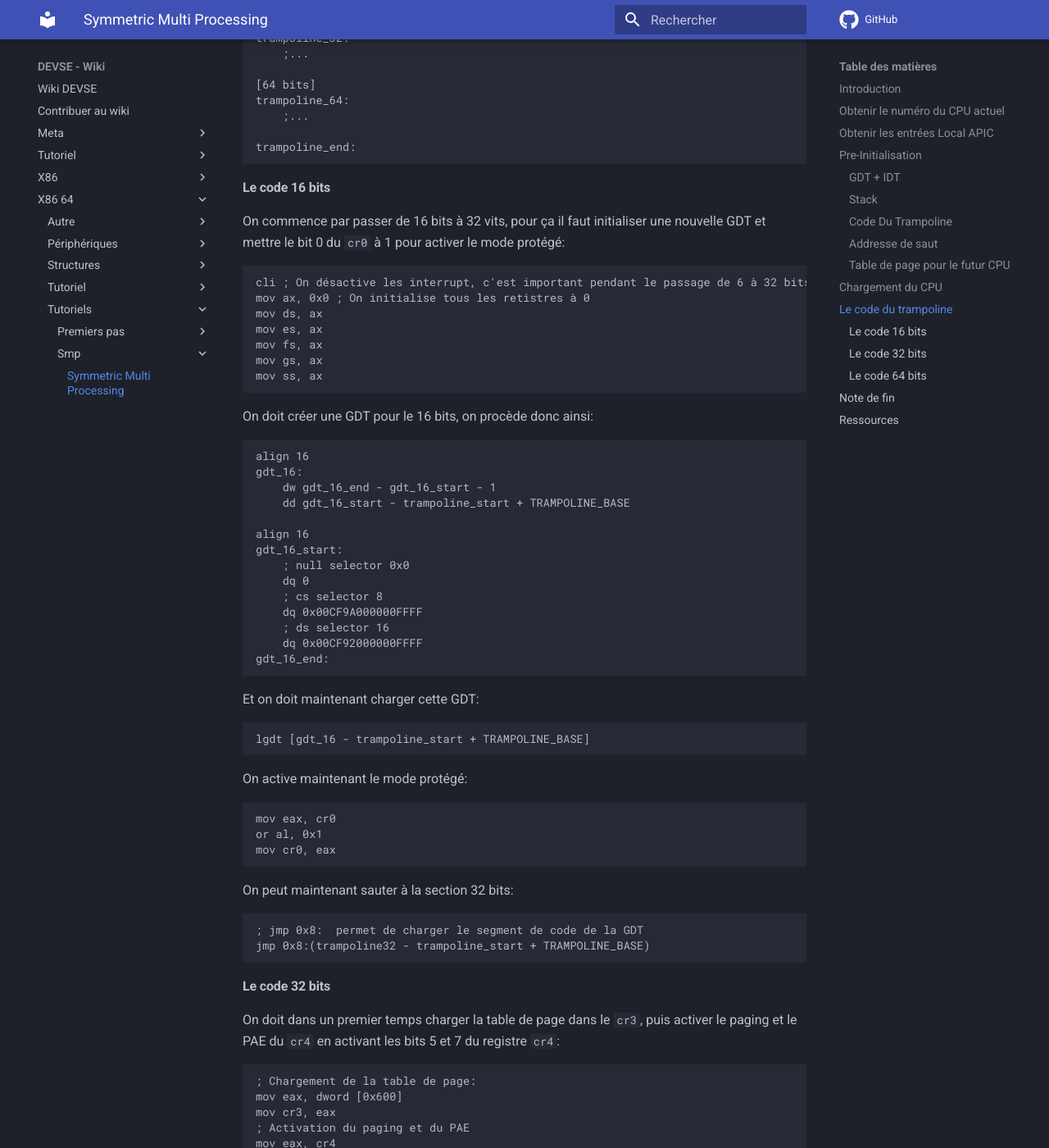
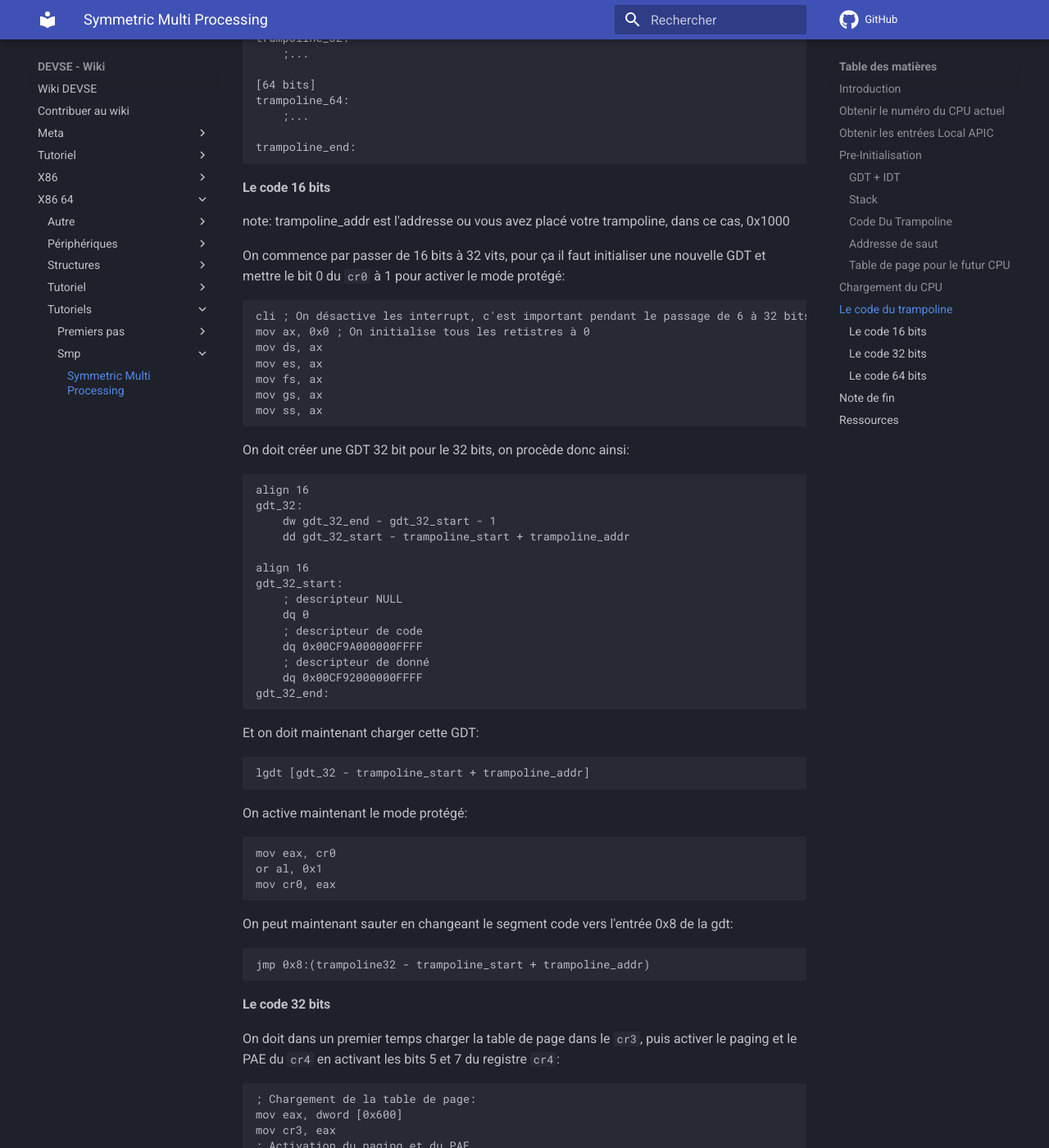
Before and after one commit to devse-org/wiki, an MkDocs documentation site: the page built from docs/x86_64/tutoriels/smp/SMP.md, in a window 1280 px wide and 1400 px high, scrolled down 4838 px. Shown: the whole window at 82% size. Built offline with MkDocs 1.6.1 and Material for MkDocs 9.7.7, drawn with Linux system fonts in a browser that asks for light colours; nearby versions of some CDN libraries; comment, search, counter and statistics services are not loaded; some of the changed text lies outside the part shown.

Commit message:
correction: quelque correction [...] - gdt 16bit => 32bit - TRAMPOLINE_BASE => trampoline_addr

````diff
--- a/docs/x86_64/tutoriels/smp/SMP.md
+++ b/docs/x86_64/tutoriels/smp/SMP.md
@@ -192,6 +192,8 @@ trampoline_end:
 ```
 
 #### Le code 16 bits
+note: trampoline_addr est l'addresse ou vous avez placé votre trampoline, dans ce cas, 0x1000
+
 
 On commence par passer de 16 bits à 32 vits, pour ça il faut initialiser une nouvelle GDT et mettre le bit 0 du `cr0` à 1 pour activer le mode protégé:
 
@@ -205,29 +207,29 @@ mov gs, ax
 mov ss, ax
 ```
 
-On doit créer une GDT pour le 16 bits, on procède donc ainsi:
+On doit créer une GDT 32 bit pour le 32 bits, on procède donc ainsi:
 
 ```intel
 align 16
-gdt_16:
-    dw gdt_16_end - gdt_16_start - 1
-    dd gdt_16_start - trampoline_start + TRAMPOLINE_BASE
+gdt_32:
+    dw gdt_32_end - gdt_32_start - 1
+    dd gdt_32_start - trampoline_start + trampoline_addr
 
 align 16
-gdt_16_start:
-    ; null selector 0x0
+gdt_32_start:
+    ; descripteur NULL
     dq 0
-    ; cs selector 8
+    ; descripteur de code
     dq 0x00CF9A000000FFFF
-    ; ds selector 16
+    ; descripteur de donné
     dq 0x00CF92000000FFFF
-gdt_16_end:
+gdt_32_end:
 ```
 
 Et on doit maintenant charger cette GDT:
 
 ```intel
-lgdt [gdt_16 - trampoline_start + TRAMPOLINE_BASE]
+lgdt [gdt_32 - trampoline_start + trampoline_addr]
 ```
 
 On active maintenant le mode protégé:
@@ -238,11 +240,10 @@ or al, 0x1
 mov cr0, eax
 ```
 
-On peut maintenant sauter à la section 32 bits:
+On peut maintenant sauter en changeant le segment code vers l'entrée 0x8 de la gdt:
 
 ```intel
-; jmp 0x8:  permet de charger le segment de code de la GDT
-jmp 0x8:(trampoline32 - trampoline_start + TRAMPOLINE_BASE)
+jmp 0x8:(trampoline32 - trampoline_start + trampoline_addr)
 ```
 
 #### Le code 32 bits
@@ -284,7 +285,7 @@ Et pour finir il faut créer puis charger une GDT 64 bits:
 align 16
 gdt_64:
     dw gdt_64_end - gdt_64_start - 1
-    dd gdt_64_start - trampoline_start + TRAMPOLINE_BASE
+    dd gdt_64_start - trampoline_start + trampoline_addr
 
 align 16
 gdt_64_start:
@@ -297,13 +298,13 @@ gdt_64_start:
 gdt_64_end:
 
 ; Chargement de la nouvelle GDT
-lgdt [gdt_64 - trampoline_start + TRAMPOLINE_BASE]
+lgdt [gdt_64 - trampoline_start + trampoline_addr]
 ```
 
 On peut ensuite passer à la section 64 bits, en utilisant l'instruction `jmp` comme précédement:
 ```intel
 ; jmp 0x8:  permet de charger le segment de code de la GDT
-jmp 0x8:(trampoline64 - trampoline_start + TRAMPOLINE_BASE)
+jmp 0x8:(trampoline64 - trampoline_start + trampoline_addr)
 ```
 
 #### Le code 64 bits
````
